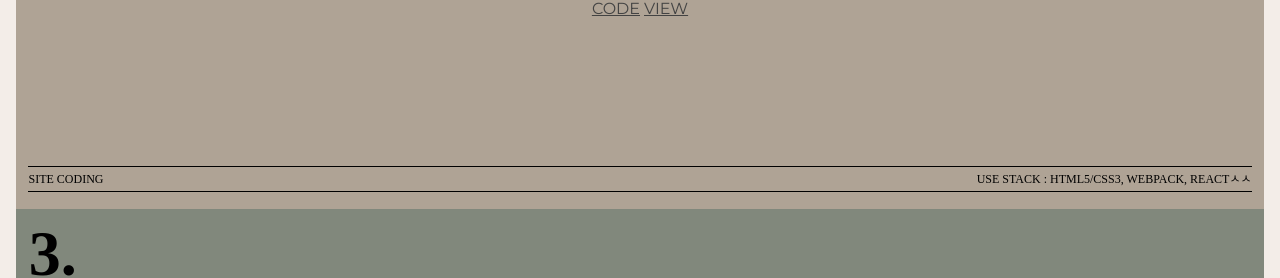
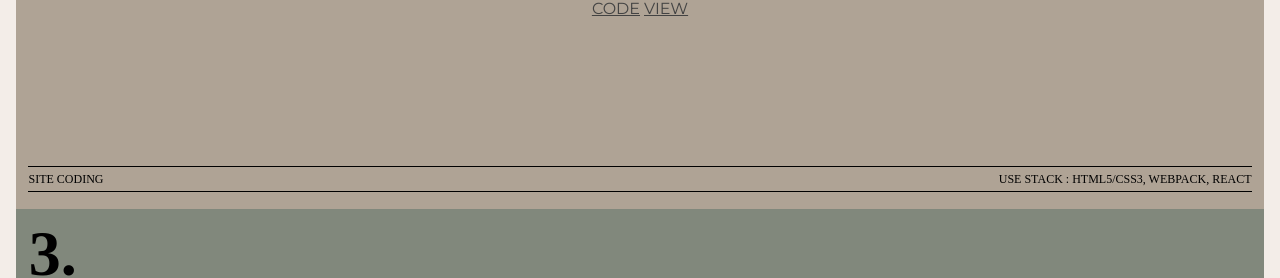
Before and after one commit to jjgodcom/port2023-react, a React (Create React App) app: page / in a window 1280 px wide. Shown: the part 3329-3607 px from the top of the page. Built offline with nearby package versions, Linux system fonts and the light colour scheme; a small style sheet from the web is missing; a web font is replaced by a local one.

Commit message:
데이터 수정

```diff
--- a/src/constants/index.js
+++ b/src/constants/index.js
@@ -72,7 +72,7 @@ export const siteText = [
         info: [
             "site coding",
             "",
-            "use stack : HTML5/CSS3, Webpack, reactㅅㅅ",
+            "use stack : HTML5/CSS3, Webpack, react",
         ],
     },
     {
```
